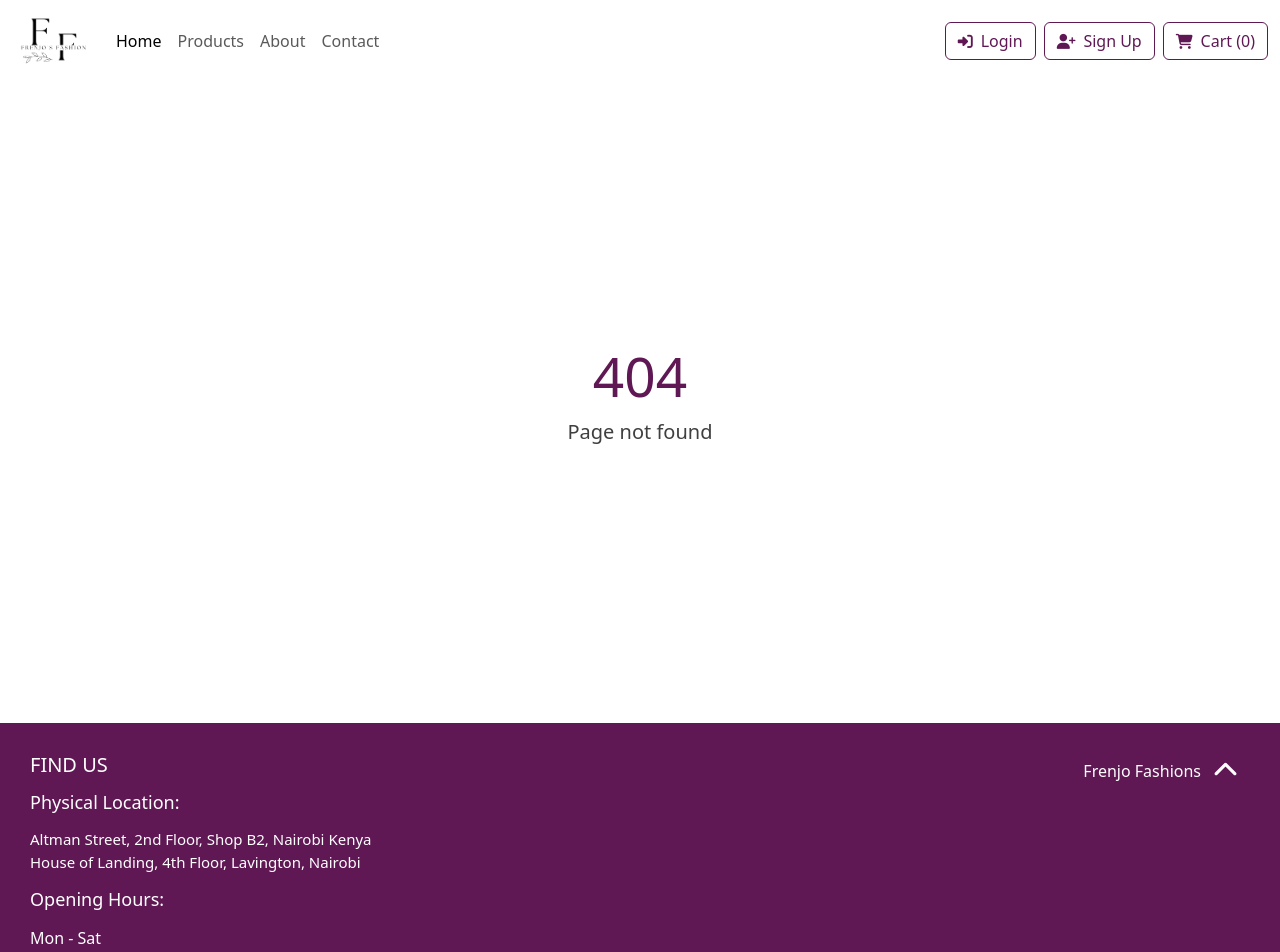
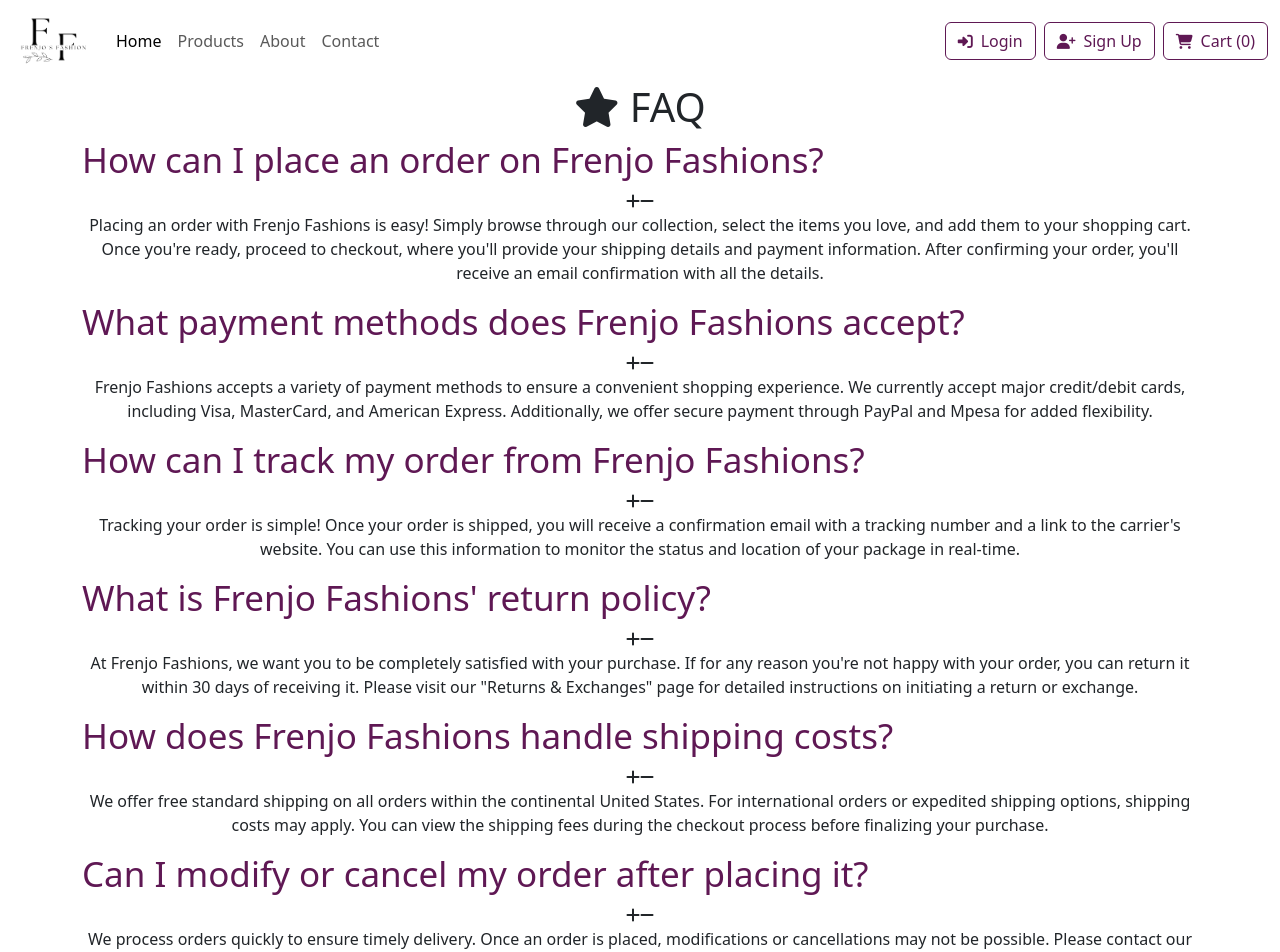
Before and after one commit to Brendafrenjo/e-commerce-app, a React (Create React App) app: page /faqs in a window 1280 px wide. Before the commit this address led to /not-found. Shown: the top 952 px of the page. Built offline with nearby package versions, Linux system fonts and the light colour scheme.

Commit message:
Created Faqs.js

```diff
--- a/src/App.js
+++ b/src/App.js
@@ -19,6 +19,7 @@ import PaymentSuccessful from "./PaymentSuccessful";
 import Footer from "./Footer";
 import About from "./About";
 import Contact from "./Contact";
+import Faqs from "./faqs";
 
 function App() {
   const location = useLocation();
@@ -49,6 +50,7 @@ function App() {
         <Route path="products/:id" element={<Product />} />
         <Route path="/login" element={<LogIn />} />
         <Route path="/cart" element={<Cart />} />
+        <Route path="/faqs" element={<Faqs />} />
         <Route path="/not-found" element={<NotFound />} />
         <Route path="/checkout" element={<Checkout />} />
         <Route path="/about" element={<About />} />
--- /dev/null
+++ b/src/Faqs.js
@@ -0,0 +1,122 @@
+import React from "react";
+
+export default function Faqs() {
+    return (
+      <div class="container">
+        <h1>
+          <span class="faq-icon">
+            <i class="fa-solid fa-star"></i>
+          </span>
+          <span> FAQ</span>
+        </h1>
+        <div class="faq">
+          <div class="accordion-question">
+            <h2>How can I place an order on Frenjo Fashions?</h2>
+            <span>
+              <i class="fa-solid fa-plus plus-icon"></i>
+              <i class="fa-solid fa-minus minus-icon"></i>
+            </span>
+          </div>
+          <div class="accordion-answer">
+            <p>
+              Placing an order with Frenjo Fashions is easy! Simply browse
+              through our collection, select the items you love, and add them to
+              your shopping cart. Once you're ready, proceed to checkout, where
+              you'll provide your shipping details and payment information.
+              After confirming your order, you'll receive an email confirmation
+              with all the details.
+            </p>
+          </div>
+        </div>
+        <div class="faq">
+          <div class="accordion-question">
+            <h2>What payment methods does Frenjo Fashions accept?</h2>
+            <span>
+              <i class="fa-solid fa-plus plus-icon"></i>
+              <i class="fa-solid fa-minus minus-icon"></i>
+            </span>
+          </div>
+          <div class="accordion-answer">
+            <p>
+              Frenjo Fashions accepts a variety of payment methods to ensure a
+              convenient shopping experience. We currently accept major
+              credit/debit cards, including Visa, MasterCard, and American
+              Express. Additionally, we offer secure payment through PayPal and
+              Mpesa for added flexibility.
+            </p>
+          </div>
+        </div>
+        <div class="faq">
+          <div class="accordion-question">
+            <h2>How can I track my order from Frenjo Fashions?</h2>
+            <span>
+              <i class="fa-solid fa-plus plus-icon"></i>
+              <i class="fa-solid fa-minus minus-icon"></i>
+            </span>
+          </div>
+          <div class="accordion-answer">
+            <p>
+              Tracking your order is simple! Once your order is shipped, you
+              will receive a confirmation email with a tracking number and a
+              link to the carrier's website. You can use this information to
+              monitor the status and location of your package in real-time.
+            </p>
+          </div>
+        </div>
+        <div class="faq">
+          <div class="accordion-question">
+            <h2>What is Frenjo Fashions' return policy?</h2>
+            <span>
+              <i class="fa-solid fa-plus plus-icon"></i>
+              <i class="fa-solid fa-minus minus-icon"></i>
+            </span>
+          </div>
+          <div class="accordion-answer">
+            <p>
+              At Frenjo Fashions, we want you to be completely satisfied with
+              your purchase. If for any reason you're not happy with your order,
+              you can return it within 30 days of receiving it. Please visit our
+              "Returns & Exchanges" page for detailed instructions on initiating
+              a return or exchange.
+            </p>
+          </div>
+        </div>
+        <div class="faq">
+          <div class="accordion-question">
+            <h2>How does Frenjo Fashions handle shipping costs?</h2>
+            <span>
+              <i class="fa-solid fa-plus plus-icon"></i>
+              <i class="fa-solid fa-minus minus-icon"></i>
+            </span>
+          </div>
+          <div class="accordion-answer">
+            <p>
+              We offer free standard shipping on all orders within the
+              continental United States. For international orders or expedited
+              shipping options, shipping costs may apply. You can view the
+              shipping fees during the checkout process before finalizing your
+              purchase.
+            </p>
+          </div>
+        </div>
+        <div class="faq">
+          <div class="accordion-question">
+            <h2>Can I modify or cancel my order after placing it?</h2>
+            <span>
+              <i class="fa-solid fa-plus plus-icon"></i>
+              <i class="fa-solid fa-minus minus-icon"></i>
+            </span>
+          </div>
+          <div class="accordion-answer">
+            <p>
+              We process orders quickly to ensure timely delivery. Once an order
+              is placed, modifications or cancellations may not be possible.
+              Please contact our customer support team as soon as possible, and
+              we'll do our best to assist you. Keep in mind that once an order
+              has been shipped, it cannot be modified or canceled.
+            </p>
+          </div>
+        </div>
+      </div>
+    );
+}
```
